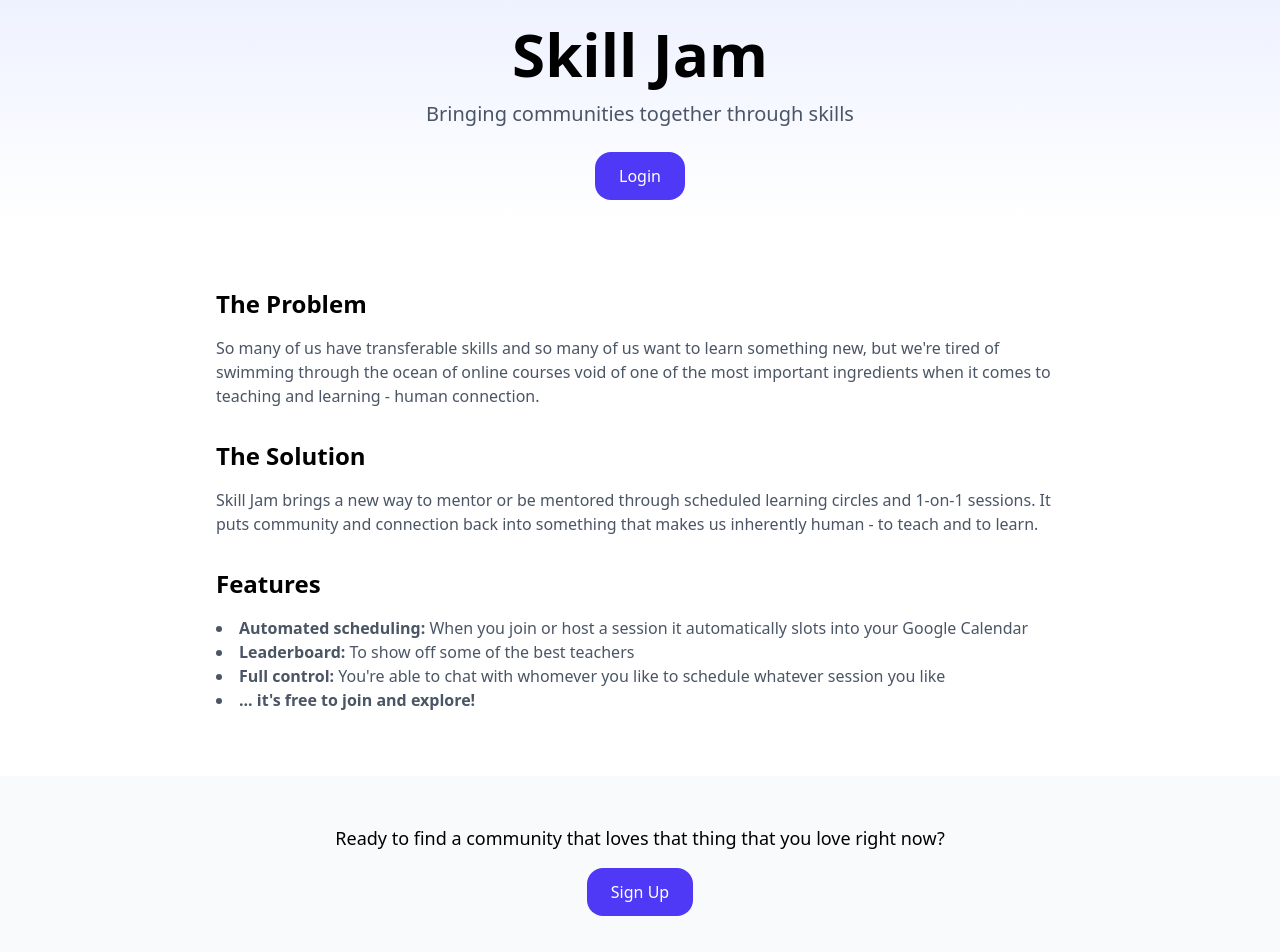
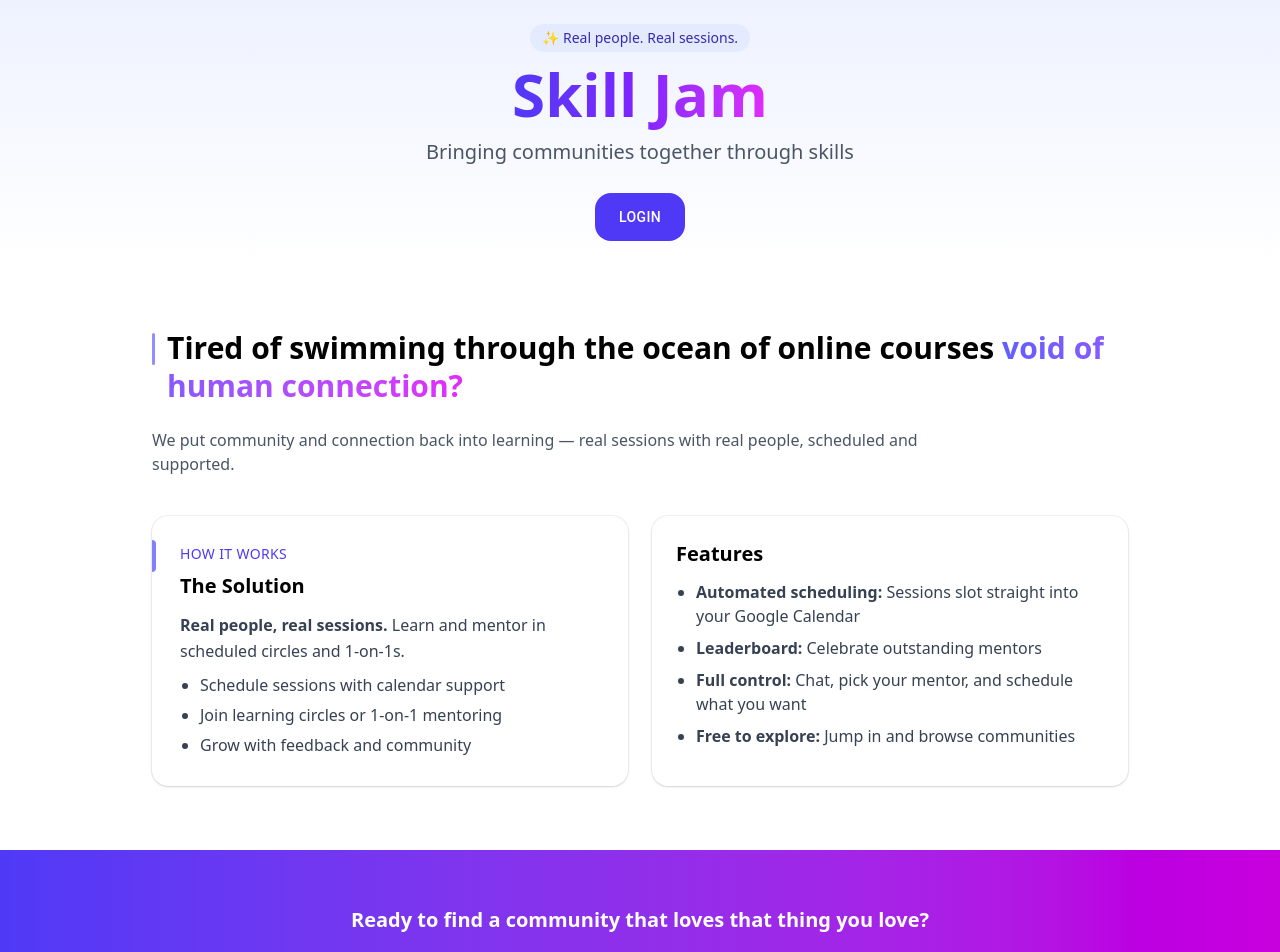
Before and after one commit to PTO2306/Kizuno-Peer-to-Peer-Mentorship, a React (Vite) app in the folder UI/skillswap/: page / in a window 1280 px wide. Shown: the top 952 px of the page. Built offline with nearby package versions, Linux system fonts and the light colour scheme; no server answers.

Commit message:
Style landing page

```diff
--- a/UI/skillswap/src/pages/LandingPage.tsx
+++ b/UI/skillswap/src/pages/LandingPage.tsx
@@ -1,52 +1,88 @@
 // pages/LandingPage.tsx
 import React from 'react';
+import Button from '@mui/material/Button'
+import { Link as RouterLink } from 'react-router';
 
 const LandingPage: React.FC = () => {
 return (
-    <div className="min-h-screen flex flex-col">
+    <div className='min-h-screen flex flex-col'>
     {/* Hero */}
-    <section className="flex-1 flex flex-col justify-center items-center text-center p-6 bg-gradient-to-b from-indigo-50 to-white">
-        <h1 className="text-4xl md:text-6xl font-bold mb-4">
-        Skill Jam
+    <section className='flex-1 flex flex-col justify-center items-center text-center p-6 bg-gradient-to-b from-indigo-50 to-white'>
+        <div className='mb-3 inline-flex items-center gap-2 rounded-full bg-indigo-100/70 px-3 py-1 text-indigo-800 text-sm'>
+        ✨ Real people. Real sessions.
+        </div>
+        <h1 className='text-4xl md:text-6xl font-extrabold mb-3'>
+        <span className='bg-gradient-to-r from-indigo-600 via-violet-600 to-fuchsia-500 bg-clip-text text-transparent'>
+            Skill Jam
+        </span>
         </h1>
-        <p className="text-lg md:text-xl text-gray-600 mb-6 max-w-xl">
+        <p className='text-lg md:text-xl text-gray-600 mb-6 max-w-xl leading-relaxed'>
         Bringing communities together through skills
         </p>
-        <button className="px-6 py-3 rounded-2xl bg-indigo-600 text-white hover:bg-indigo-700 transition">
-        Login
-        </button>
+        <Button
+        className='px-6 py-3 rounded-2xl bg-indigo-600 text-white hover:bg-indigo-700 transition'
+        component={RouterLink}
+        to='/login'
+        >
+            Login
+        </Button>
     </section>
 
     {/* Problem + Solution + Features */}
-    <section className="py-16 px-6 max-w-4xl mx-auto">
-        <h2 className="text-2xl font-semibold mb-4">The Problem</h2>
-        <p className="text-gray-600 mb-8">
-        So many of us have transferable skills and so many of us want to learn something new,
-        but we're tired of swimming through the ocean of online courses
-        void of one of the most important ingredients when it comes to teaching and learning - human connection.
+    <section className='py-16 px-6 max-w-5xl mx-auto'>
+        <div className='mb-6 flex items-start gap-3'>
+        <span className='mt-1 h-8 w-1 rounded-full bg-indigo-500/70' />
+        <h2 className='text-2xl md:text-3xl font-extrabold leading-tight'>
+            Tired of swimming through the ocean of online courses{" "}
+            <span className='bg-gradient-to-r from-indigo-500 to-fuchsia-500 bg-clip-text text-transparent'>
+            void of human connection?
+            </span>
+        </h2>
+        </div>
+        <p className='text-gray-600 mb-10 max-w-3xl'>
+        We put community and connection back into learning — real sessions with real people, scheduled and supported.
         </p>
-        <h2 className="text-2xl font-semibold mb-4">The Solution</h2>
-        <p className="text-gray-600 mb-8">
-        Skill Jam brings a new way to mentor or be mentored through scheduled learning circles and 1-on-1 sessions.
-        It puts community and connection back into something that makes us inherently human - to teach and to learn.
-        </p>
-        <h2 className="text-2xl font-semibold mb-4">Features</h2>
-        <div className="text-gray-600">
-        <ul className="list-disc list-inside">
-            <li><b>Automated scheduling:</b> When you join or host a session it automatically slots into your Google Calendar</li>
-            <li><b>Leaderboard:</b> To show off some of the best teachers</li>
-            <li><b>Full control:</b> You're able to chat with whomever you like to schedule whatever session you like</li>
-            <li><b>... it's free to join and explore!</b></li>
-        </ul>
+
+        <div className='grid md:grid-cols-2 gap-6'>
+        <div className='relative rounded-2xl bg-white shadow-sm ring-1 ring-black/5 p-7'>
+            <div className='absolute left-0 top-6 h-8 w-1 rounded-r bg-indigo-500/80' />
+            <div className='mb-2 text-sm uppercase tracking-wide text-indigo-600 flex items-center gap-2'>
+            <span>How it works</span>
+            </div>
+            <h3 className='text-xl font-semibold mb-3'>The Solution</h3>
+            <div className='text-gray-700 max-w-prose leading-relaxed space-y-2'>
+            <p><b>Real people, real sessions.</b> Learn and mentor in scheduled circles and 1‑on‑1s.</p>
+            <ul className='list-disc pl-5 space-y-1'>
+                <li>Schedule sessions with calendar support</li>
+                <li>Join learning circles or 1‑on‑1 mentoring</li>
+                <li>Grow with feedback and community</li>
+            </ul>
+            </div>
+        </div>
+        <div className='rounded-2xl bg-white shadow-sm ring-1 ring-black/5 p-6'>
+            <h3 className='text-xl font-semibold mb-3'>Features</h3>
+            <ul className='list-disc pl-5 space-y-2 text-gray-700'>
+            <li><b>Automated scheduling:</b> Sessions slot straight into your Google Calendar</li>
+            <li><b>Leaderboard:</b> Celebrate outstanding mentors</li>
+            <li><b>Full control:</b> Chat, pick your mentor, and schedule what you want</li>
+            <li><b>Free to explore:</b> Jump in and browse communities</li>
+            </ul>
+        </div>
         </div>
     </section>
 
     {/* Call to Action */}
-    <footer className="py-12 text-center bg-gray-50">
-        <p className="mb-4 text-lg font-medium">Ready to find a community that loves that thing that you love right now?</p>
-        <button className="px-6 py-3 rounded-2xl bg-indigo-600 text-white hover:bg-indigo-700 transition">
-        Sign Up
-        </button>
+    <footer className='py-14 text-center bg-gradient-to-r from-indigo-600 to-fuchsia-600'>
+        <p className='mb-5 text-lg md:text-xl font-semibold text-white'>
+        Ready to find a community that loves that thing you love?
+        </p>
+        <Button
+        className='px-6 py-3 rounded-2xl bg-white text-indigo-700 hover:bg-indigo-50 transition shadow-sm'
+        component={RouterLink}
+        to='/register'
+        >
+        Get Started — It’s Free
+        </Button>
     </footer>
     </div>
 );
```
